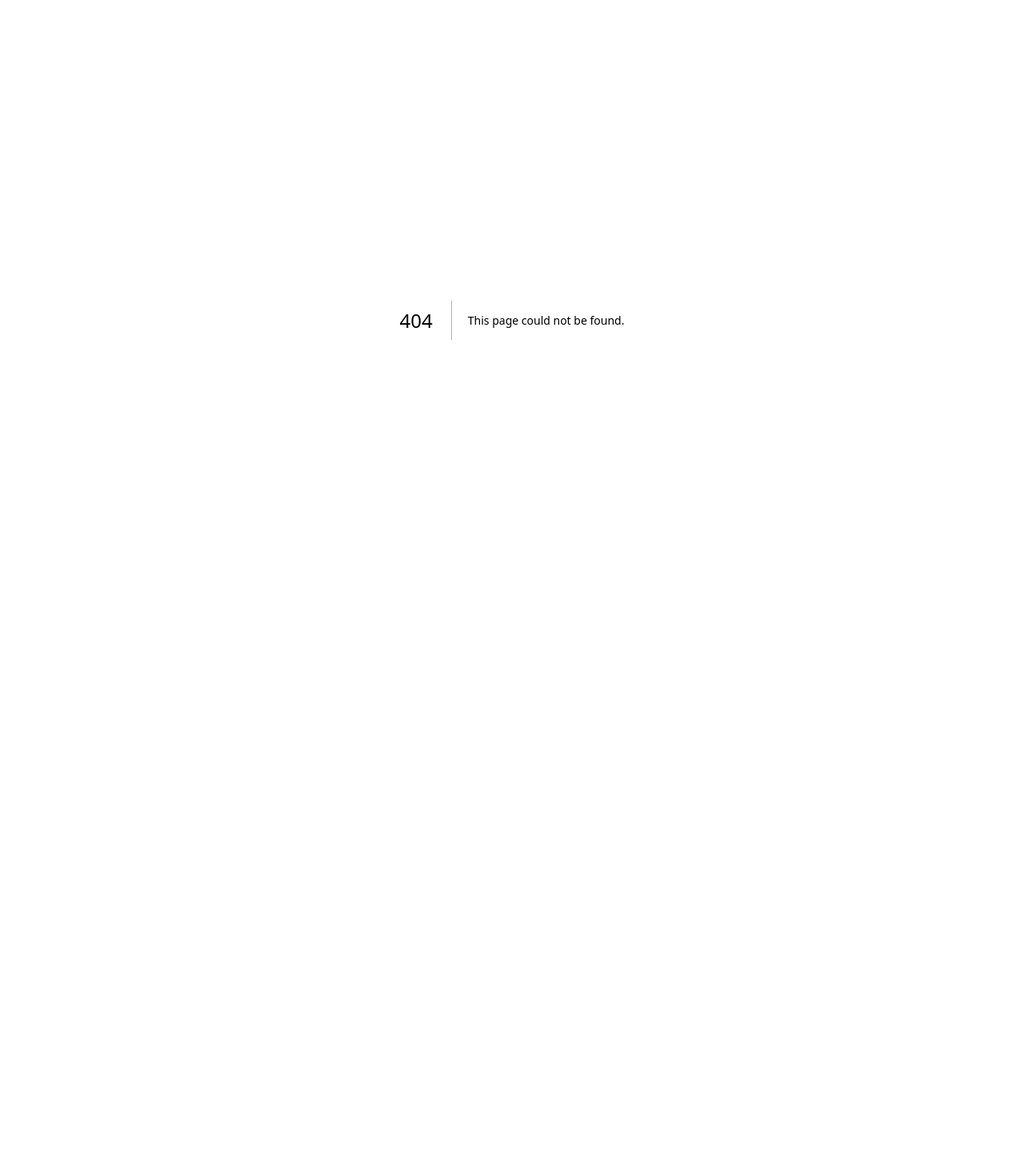
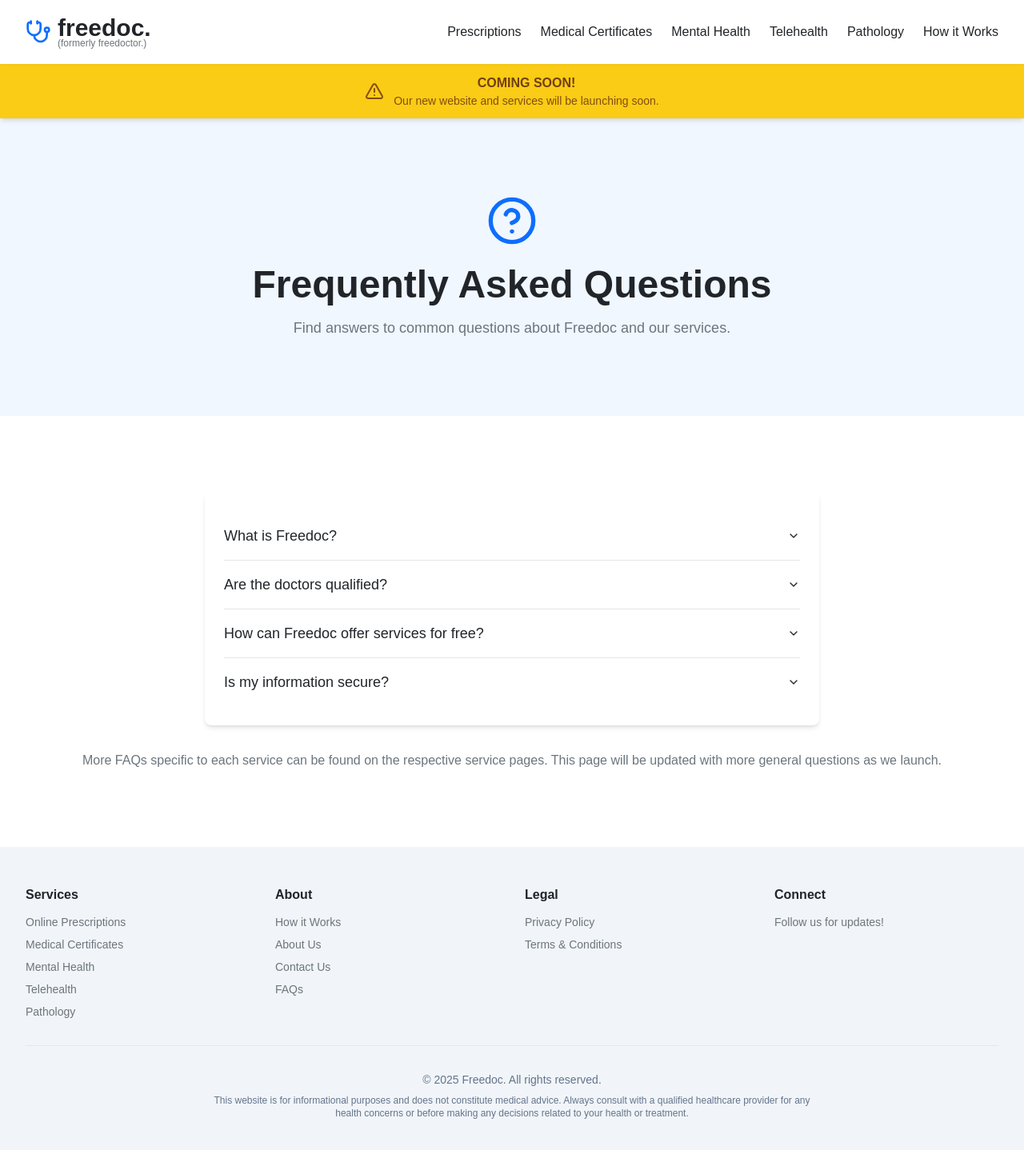
Before and after one commit to mnas4716/v0-untitled-project, a Next.js app: page /faq in a window 1280 px wide. Before the commit this address had no page. Shown: the top 1438 px of the page at 80% size. Before the commit the page ends 800 px from the top, so only its background shows below. Built offline with nearby package versions, Linux system fonts and the light colour scheme.

Commit message:
feat: update footer links and create placeholder pages
Add placeholder pages for "About Us", "Contact Us", "FAQs", "Privacy Policy", and "Terms & Conditions".

Co-authored-by: null <207291168+mnas4716@users.noreply.github.com>

```diff
--- /dev/null
+++ b/app/about/page.tsx
@@ -0,0 +1,37 @@
+import { FreedocHeader } from "../components/freedoc-header"
+import { FreedocFooter } from "../components/freedoc-footer"
+import { ComingSoonBanner } from "../components/coming-soon-banner"
+import { Info } from "lucide-react"
+
+export default function AboutPage() {
+  return (
+    <div className="bg-white text-freedoc-dark">
+      <FreedocHeader />
+      <div className="sticky top-[80px] z-30">
+        <ComingSoonBanner />
+      </div>
+
+      <section className="py-16 lg:py-24 bg-freedoc-blue-light">
+        <div className="container mx-auto px-4 sm:px-6 lg:px-8 text-center">
+          <Info className="h-16 w-16 text-freedoc-blue mx-auto mb-6" />
+          <h1 className="text-4xl sm:text-5xl font-bold text-freedoc-dark mb-4">About Us</h1>
+          <p className="text-lg text-freedoc-secondary max-w-2xl mx-auto">
+            Information about Freedoc will be available here soon. We are working on bringing you a comprehensive
+            overview of our mission, team, and values.
+          </p>
+        </div>
+      </section>
+
+      <section className="py-16 lg:py-24">
+        <div className="container mx-auto px-4 sm:px-6 lg:px-8 text-center">
+          <h2 className="text-2xl font-semibold text-freedoc-dark mb-4">Stay Tuned!</h2>
+          <p className="text-freedoc-secondary">
+            This page is currently under construction. Please check back later for more details.
+          </p>
+        </div>
+      </section>
+
+      <FreedocFooter />
+    </div>
+  )
+}
--- a/app/components/freedoc-footer.tsx
+++ b/app/components/freedoc-footer.tsx
@@ -28,6 +28,11 @@ export function FreedocFooter() {
                   Telehealth
                 </Link>
               </li>
+              <li>
+                <Link href="/pathology" className="hover:text-freedoc-blue">
+                  Pathology
+                </Link>
+              </li>
             </ul>
           </div>
           <div>
@@ -39,17 +44,17 @@ export function FreedocFooter() {
                 </Link>
               </li>
               <li>
-                <Link href="#" className="hover:text-freedoc-blue">
+                <Link href="/about" className="hover:text-freedoc-blue">
                   About Us
                 </Link>
               </li>
               <li>
-                <Link href="#" className="hover:text-freedoc-blue">
+                <Link href="/contact" className="hover:text-freedoc-blue">
                   Contact Us
                 </Link>
               </li>
               <li>
-                <Link href="#" className="hover:text-freedoc-blue">
+                <Link href="/faq" className="hover:text-freedoc-blue">
                   FAQs
                 </Link>
               </li>
@@ -59,12 +64,12 @@ export function FreedocFooter() {
             <h5 className="font-semibold text-freedoc-dark mb-3">Legal</h5>
             <ul className="space-y-2 text-sm">
               <li>
-                <Link href="#" className="hover:text-freedoc-blue">
+                <Link href="/privacy-policy" className="hover:text-freedoc-blue">
                   Privacy Policy
                 </Link>
               </li>
               <li>
-                <Link href="#" className="hover:text-freedoc-blue">
+                <Link href="/terms-conditions" className="hover:text-freedoc-blue">
                   Terms & Conditions
                 </Link>
               </li>
@@ -73,6 +78,7 @@ export function FreedocFooter() {
           <div>
             <h5 className="font-semibold text-freedoc-dark mb-3">Connect</h5>
             <p className="text-sm">Follow us for updates!</p>
+            {/* Add social media links here later if needed */}
           </div>
         </div>
         <div className="text-center text-slate-500 text-sm border-t border-slate-200 pt-8">
--- /dev/null
+++ b/app/contact/page.tsx
@@ -0,0 +1,34 @@
+import { FreedocHeader } from "../components/freedoc-header"
+import { FreedocFooter } from "../components/freedoc-footer"
+import { ComingSoonBanner } from "../components/coming-soon-banner"
+import { Mail } from "lucide-react"
+
+export default function ContactPage() {
+  return (
+    <div className="bg-white text-freedoc-dark">
+      <FreedocHeader />
+      <div className="sticky top-[80px] z-30">
+        <ComingSoonBanner />
+      </div>
+
+      <section className="py-16 lg:py-24 bg-freedoc-blue-light">
+        <div className="container mx-auto px-4 sm:px-6 lg:px-8 text-center">
+          <Mail className="h-16 w-16 text-freedoc-blue mx-auto mb-6" />
+          <h1 className="text-4xl sm:text-5xl font-bold text-freedoc-dark mb-4">Contact Us</h1>
+          <p className="text-lg text-freedoc-secondary max-w-2xl mx-auto">
+            We're here to help. Our contact information and a contact form will be available on this page soon.
+          </p>
+        </div>
+      </section>
+
+      <section className="py-16 lg:py-24">
+        <div className="container mx-auto px-4 sm:px-6 lg:px-8 text-center">
+          <h2 className="text-2xl font-semibold text-freedoc-dark mb-4">Page Under Construction</h2>
+          <p className="text-freedoc-secondary">Please check back later for ways to get in touch with us.</p>
+        </div>
+      </section>
+
+      <FreedocFooter />
+    </div>
+  )
+}
--- /dev/null
+++ b/app/faq/page.tsx
@@ -0,0 +1,70 @@
+import { FreedocHeader } from "../components/freedoc-header"
+import { FreedocFooter } from "../components/freedoc-footer"
+import { ComingSoonBanner } from "../components/coming-soon-banner"
+import { HelpCircle } from "lucide-react"
+import { Accordion, AccordionContent, AccordionItem, AccordionTrigger } from "@/components/ui/accordion"
+
+const generalFaqs = [
+  {
+    question: "What is Freedoc?",
+    answer:
+      "Freedoc aims to be Australia's first truly free online doctor service, connecting you with Australian Partner Doctors for various healthcare needs without any cost for the consultation or service provided through our platform.",
+  },
+  {
+    question: "Are the doctors qualified?",
+    answer:
+      "Yes, all Partner Doctors on the Freedoc platform are AHPRA (Australian Health Practitioner Regulation Agency) registered medical practitioners based in Australia.",
+  },
+  {
+    question: "How can Freedoc offer services for free?",
+    answer:
+      "Our operational model is designed to provide core services free to the patient. More details on our funding and partnerships will be available as we fully launch.",
+  },
+  {
+    question: "Is my information secure?",
+    answer:
+      "Yes, we take your privacy and data security very seriously. We use industry-standard security measures to protect your personal and health information.",
+  },
+]
+
+export default function FaqPage() {
+  return (
+    <div className="bg-white text-freedoc-dark">
+      <FreedocHeader />
+      <div className="sticky top-[80px] z-30">
+        <ComingSoonBanner />
+      </div>
+
+      <section className="py-16 lg:py-24 bg-freedoc-blue-light">
+        <div className="container mx-auto px-4 sm:px-6 lg:px-8 text-center">
+          <HelpCircle className="h-16 w-16 text-freedoc-blue mx-auto mb-6" />
+          <h1 className="text-4xl sm:text-5xl font-bold text-freedoc-dark mb-4">Frequently Asked Questions</h1>
+          <p className="text-lg text-freedoc-secondary max-w-2xl mx-auto">
+            Find answers to common questions about Freedoc and our services.
+          </p>
+        </div>
+      </section>
+
+      <section className="py-16 lg:py-24">
+        <div className="container mx-auto px-4 sm:px-6 lg:px-8">
+          <Accordion type="single" collapsible className="w-full max-w-3xl mx-auto bg-white p-6 rounded-lg shadow-md">
+            {generalFaqs.map((faq, index) => (
+              <AccordionItem key={index} value={`item-${index}`} className="border-b last:border-b-0">
+                <AccordionTrigger className="text-lg hover:no-underline text-left py-4">
+                  {faq.question}
+                </AccordionTrigger>
+                <AccordionContent className="text-freedoc-secondary text-base pb-4">{faq.answer}</AccordionContent>
+              </AccordionItem>
+            ))}
+          </Accordion>
+          <p className="text-center mt-8 text-freedoc-secondary">
+            More FAQs specific to each service can be found on the respective service pages. This page will be updated
+            with more general questions as we launch.
+          </p>
+        </div>
+      </section>
+
+      <FreedocFooter />
+    </div>
+  )
+}
--- /dev/null
+++ b/app/privacy-policy/page.tsx
@@ -0,0 +1,36 @@
+import { FreedocHeader } from "../components/freedoc-header"
+import { FreedocFooter } from "../components/freedoc-footer"
+import { ComingSoonBanner } from "../components/coming-soon-banner"
+import { ShieldCheck } from "lucide-react"
+
+export default function PrivacyPolicyPage() {
+  return (
+    <div className="bg-white text-freedoc-dark">
+      <FreedocHeader />
+      <div className="sticky top-[80px] z-30">
+        <ComingSoonBanner />
+      </div>
+
+      <section className="py-16 lg:py-24 bg-freedoc-blue-light">
+        <div className="container mx-auto px-4 sm:px-6 lg:px-8 text-center">
+          <ShieldCheck className="h-16 w-16 text-freedoc-blue mx-auto mb-6" />
+          <h1 className="text-4xl sm:text-5xl font-bold text-freedoc-dark mb-4">Privacy Policy</h1>
+          <p className="text-lg text-freedoc-secondary max-w-2xl mx-auto">
+            Your privacy is important to us. Our detailed Privacy Policy will be available here soon.
+          </p>
+        </div>
+      </section>
+
+      <section className="py-16 lg:py-24">
+        <div className="container mx-auto px-4 sm:px-6 lg:px-8 text-center">
+          <h2 className="text-2xl font-semibold text-freedoc-dark mb-4">Content Coming Soon</h2>
+          <p className="text-freedoc-secondary">
+            We are finalizing our Privacy Policy to ensure it's comprehensive and clear. Please check back shortly.
+          </p>
+        </div>
+      </section>
+
+      <FreedocFooter />
+    </div>
+  )
+}
--- /dev/null
+++ b/app/terms-conditions/page.tsx
@@ -0,0 +1,36 @@
+import { FreedocHeader } from "../components/freedoc-header"
+import { FreedocFooter } from "../components/freedoc-footer"
+import { ComingSoonBanner } from "../components/coming-soon-banner"
+import { FileText } from "lucide-react"
+
+export default function TermsConditionsPage() {
+  return (
+    <div className="bg-white text-freedoc-dark">
+      <FreedocHeader />
+      <div className="sticky top-[80px] z-30">
+        <ComingSoonBanner />
+      </div>
+
+      <section className="py-16 lg:py-24 bg-freedoc-blue-light">
+        <div className="container mx-auto px-4 sm:px-6 lg:px-8 text-center">
+          <FileText className="h-16 w-16 text-freedoc-blue mx-auto mb-6" />
+          <h1 className="text-4xl sm:text-5xl font-bold text-freedoc-dark mb-4">Terms & Conditions</h1>
+          <p className="text-lg text-freedoc-secondary max-w-2xl mx-auto">
+            Please read our Terms & Conditions carefully. The full document will be available here soon.
+          </p>
+        </div>
+      </section>
+
+      <section className="py-16 lg:py-24">
+        <div className="container mx-auto px-4 sm:px-6 lg:px-8 text-center">
+          <h2 className="text-2xl font-semibold text-freedoc-dark mb-4">Details Coming Soon</h2>
+          <p className="text-freedoc-secondary">
+            Our Terms & Conditions are being finalized and will be published here shortly.
+          </p>
+        </div>
+      </section>
+
+      <FreedocFooter />
+    </div>
+  )
+}
```
